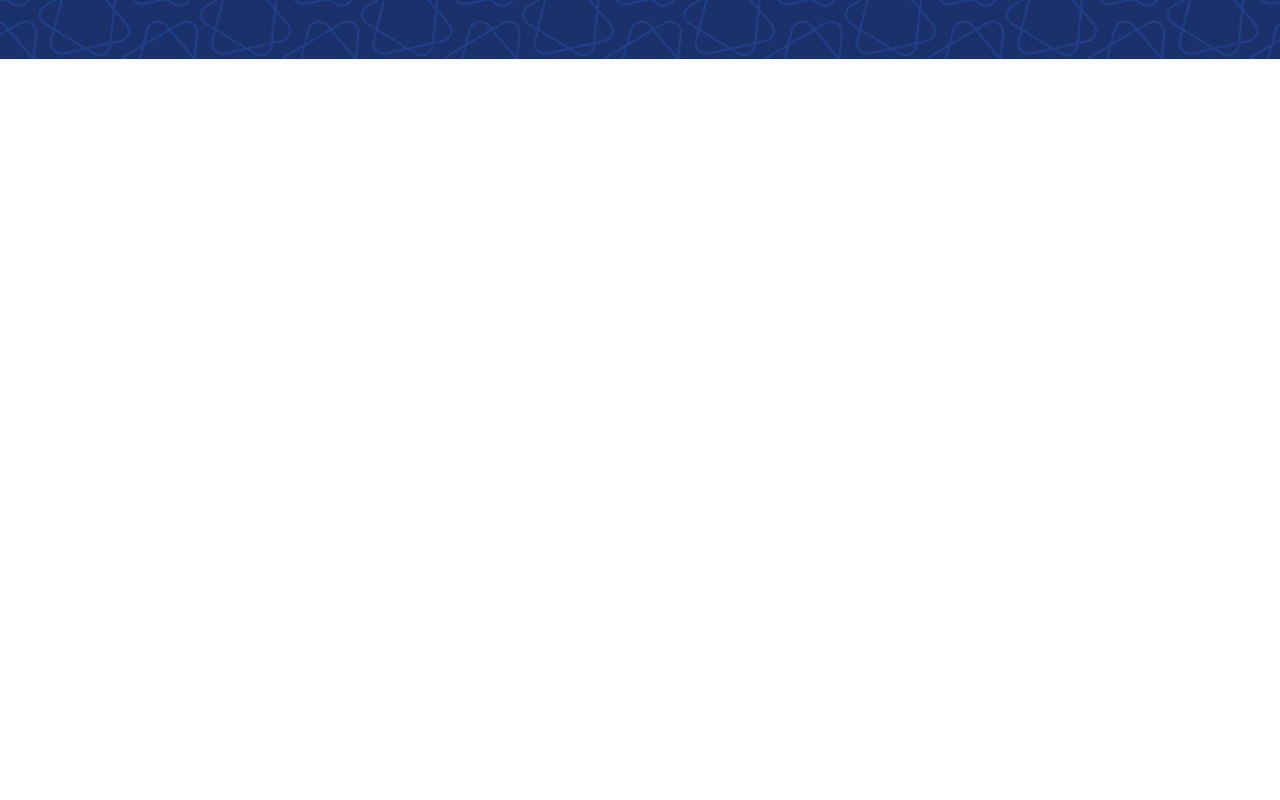
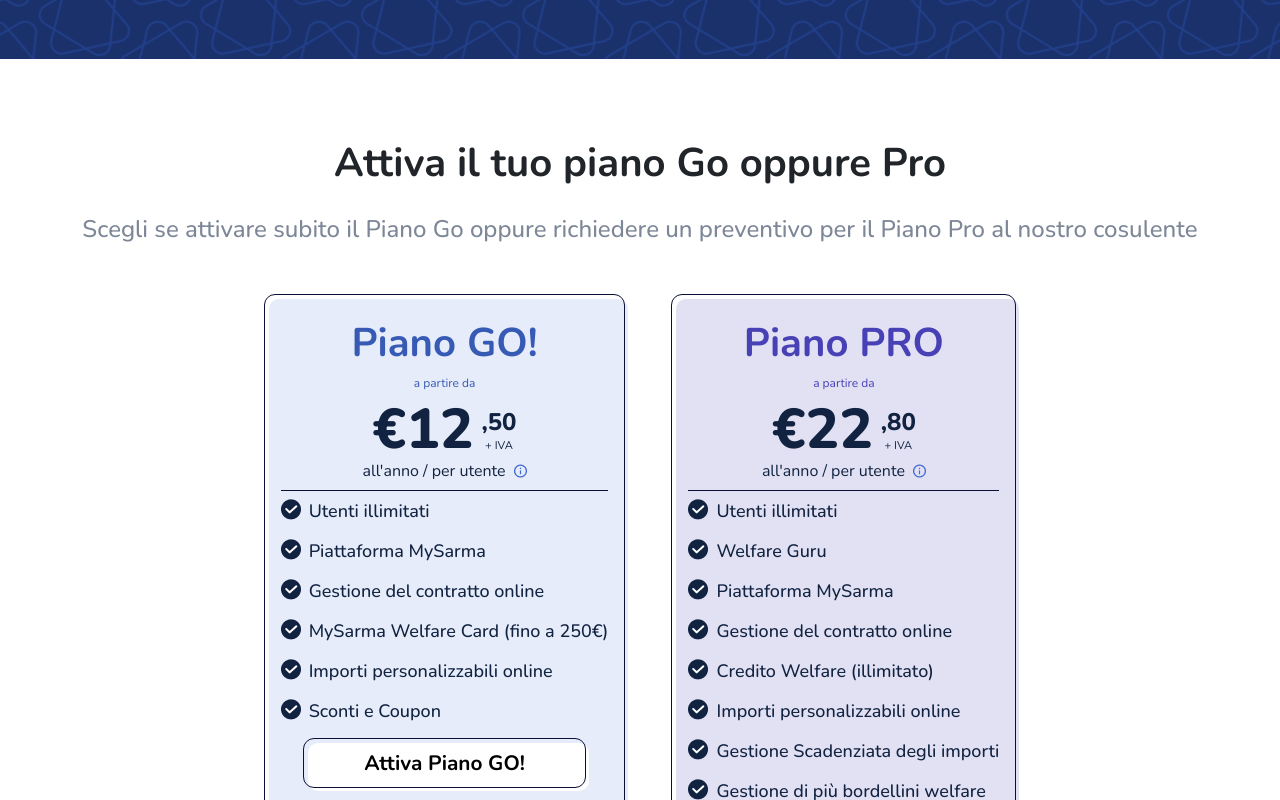
Before and after one commit to DarioGiusino/omni-vue, a Vue app: page / in a window 1280 px wide. Shown: the part 3160-3960 px from the top of the page. Before the commit the page ends 3219 px from the top, so only its background shows below. Built offline with nearby package versions, Linux system fonts and the light colour scheme.

Commit message:
plans section

```diff
--- a/src/components/AppMain.vue
+++ b/src/components/AppMain.vue
@@ -3,9 +3,10 @@
 import MobileSection from './main/MobileSection.vue';
 import WelfareSection from './main/WelfareSection.vue';
 import WelfareCollabSection from './main/WelfareCollabSection.vue';
+import PlanSection from './main/PlanSection.vue';
 export default {
     name: "AppMain",
-    components: { PmiSection, MobileSection, WelfareSection, WelfareCollabSection }
+    components: { PmiSection, MobileSection, WelfareSection, WelfareCollabSection, PlanSection }
 }
 </script>
 
@@ -15,6 +16,7 @@
         <MobileSection />
         <WelfareSection />
         <WelfareCollabSection />
+        <PlanSection />
     </main>
 </template>
 
--- a/src/components/generics/BasePlanCard.vue
+++ b/src/components/generics/BasePlanCard.vue
@@ -10,6 +10,7 @@
         cents: String,
         linkList: Array,
         buttonText: String,
+        arrowID: String
     },
     data() {
         return {
@@ -60,12 +61,12 @@
         <main>
             <!-- button toggler -->
             <button class="btn border-0 opacity-25 d-lg-none mb-4" :class="rotate" type="button" data-bs-toggle="collapse"
-                data-bs-target="#card-central" @click="toggleButton">
+                :data-bs-target="'#card-central' + arrowID" @click="toggleButton">
                 <font-awesome-icon :icon="['fas', 'chevron-up']" />
             </button>
 
             <!-- collapse -->
-            <div class="collapse flex-grow-0 show" id="card-central">
+            <div class="collapse flex-grow-0 show" :id="'card-central' + arrowID">
                 <ul class="p-0 text-start">
                     <li v-for="item in linkList" :key="item" class="d-flex align-items-center gap-2 mb-3 fw-500">
                         <img src="../../assets/img/checklist_icon.png" alt="check_icon">
@@ -124,7 +125,7 @@
             rotate: 180deg;
         }
 
-        #card-central {
+        [id^="card-central"] {
             color: #112340;
 
             li {
--- a/src/components/header/JumboComp.vue
+++ b/src/components/header/JumboComp.vue
@@ -36,8 +36,8 @@
 
             <!-- # jumbo card -->
             <div class="jumbo-card fb-40">
-                <BasePlanCard class="offset-bg" text-color="#375ab5" title="Piano GO!" euro="12" cents="50"
-                    :linkList="planGoList" buttonText="Attiva Piano GO!" />
+                <BasePlanCard class="offset-bg" textColor="#375ab5" title="Piano GO!" euro="12" cents="50"
+                    :linkList="planGoList" buttonText="Attiva Piano GO!" arrowID="0" />
                 <div class="d-none d-lg-block text-center mt-5">
                     <p class="mb-0">Cerchi un piano su misura per la tua azienda?</p>
                     <a href="#" class="text-decoration-underline">Scopri il <strong>Piano PRO</strong></a>
--- /dev/null
+++ b/src/components/main/PlanSection.vue
@@ -0,0 +1,57 @@
+<script>
+import BasePlanCardVue from '../generics/BasePlanCard.vue';
+import { planGoList, planProList } from '../../data';
+export default {
+    name: "PlanSection",
+    components: { BasePlanCardVue },
+    data() {
+        return { planGoList, planProList }
+    }
+}
+</script>
+
+<template>
+    <section id="plan-section" class="container section-top-margin">
+        <!-- # header -->
+        <header class="mb-5">
+            <h1 class="text-center fw-700 fs-xl mb-4">Attiva il tuo piano Go oppure Pro</h1>
+            <p class="text-center fw-500 fs-m">Scegli se attivare subito il Piano Go oppure richiedere un preventivo per il
+                Piano Pro al nostro cosulente</p>
+        </header>
+
+        <!-- # main -->
+        <main class="d-lg-flex justify-content-center gap-5">
+            <BasePlanCardVue class="offset-bg mb-5" textColor="#375ab5" title="Piano GO!" euro="12" cents="50"
+                :linkList="planGoList" buttonText="Attiva Piano GO!" arrowID="1" />
+
+            <BasePlanCardVue class="offset-bg" textColor="#4840b5" title="Piano PRO" euro="22" cents="80"
+                :linkList="planProList" buttonText="Calcola preventivo" arrowID="2" />
+        </main>
+    </section>
+</template>
+
+<style lang="scss" scoped>
+@use '../../assets/scss/partials/variables.scss' as *;
+
+#plan-section {
+    header {
+        p {
+            color: $black-350;
+        }
+    }
+
+    main {
+        .offset-bg:first-child {
+            &:after {
+                background-color: $blue-50;
+            }
+        }
+
+        .offset-bg:last-child {
+            &:after {
+                background-color: $purple-100;
+            }
+        }
+    }
+}
+</style>
--- a/src/components/main/WelfareCollabSection.vue
+++ b/src/components/main/WelfareCollabSection.vue
@@ -17,7 +17,6 @@
 <template>
     <section id="welfare-collab-section" class="section-top-margin text-center px-lg-5"
         :style="`background-image: url(${imagePath('welfare_bg.png')})`">
-
         <div class="container">
             <h3>Sfrutta al meglio il tuo potenziale e fai crescere</h3>
 
--- a/src/components/main/WelfareSection.vue
+++ b/src/components/main/WelfareSection.vue
@@ -19,6 +19,7 @@
             <p class="text-center fw-500 fs-m">Te lo diciamo noi se non lo sai</p>
         </header>
 
+        <!-- # main -->
         <main class="d-lg-flex">
             <base-simple-card v-for="(card, i) in welfareCards" :key="card.title" :image="card.image" :title="card.title"
                 :text="card.text" :isSquare="i == 0 ? false : true" class="fb-25 mb-5 mb-lg-0">
```
